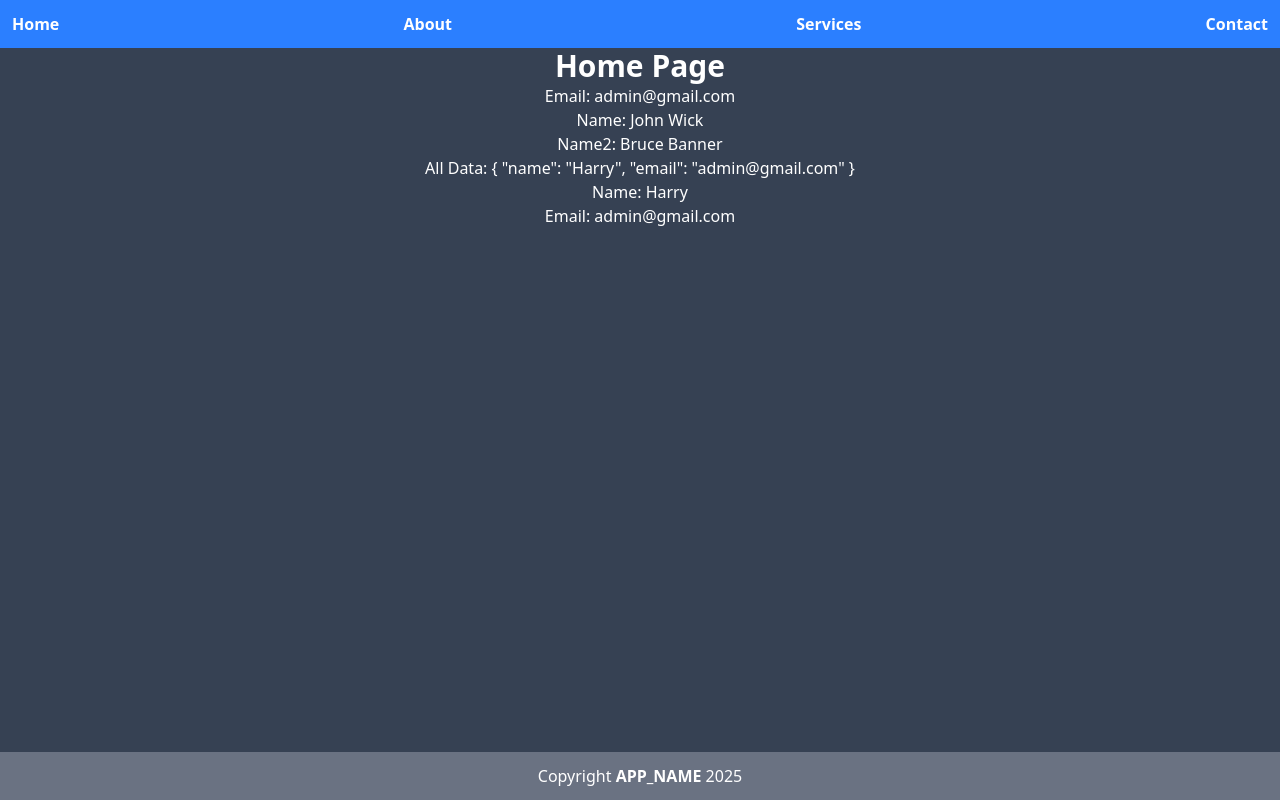
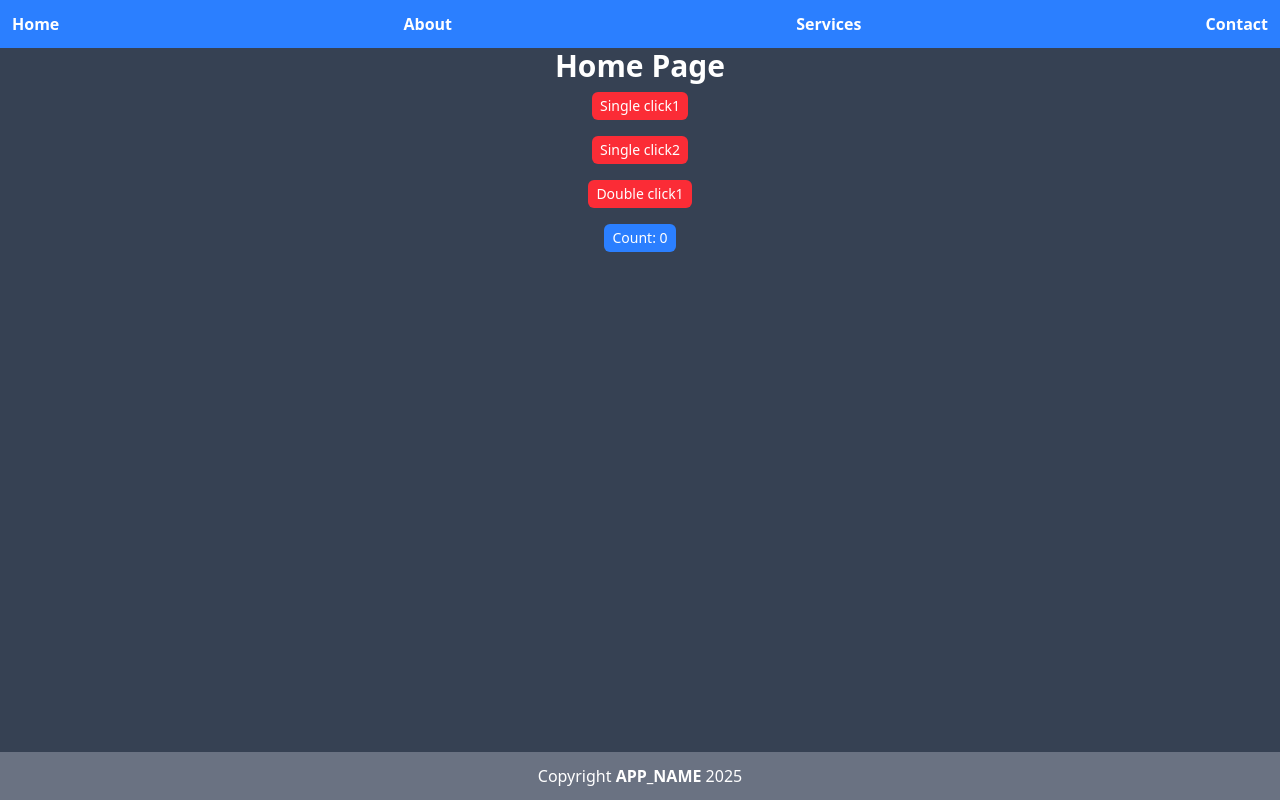
Before and after one commit to TechnicalSabir/vue-practice, a Vue app: page / in a window 1280 px wide. Built offline with nearby package versions, Linux system fonts and the light colour scheme.

Commit message:
PR-9 Event with example, click event

```diff
--- a/src/views/Home.vue
+++ b/src/views/Home.vue
@@ -1,34 +1,29 @@
 <script>
 export default {
   name: "Home",
-  data() {
+  data(){
     return {
-      email: "admin@gmail.com",
-      mobile: 9988776655,
+      count: 0,
     }
   },
   methods: {
-    getName(name) {
-      return name
+    getData(data){
+      alert(data);
     },
-    getData() {
-      return {
-        name: "Harry",
-        email: this.email
-      }
+    getConsole(data){
+      console.log("Focusing an element.")
     }
   }
+
 }
 </script>
 <template>
   <main class="flex justify-center items-center flex-col">
-    <h1 class="text-3xl font-bold">Home Page</h1>
-    <h1>Email: {{ email }}</h1>
-    <h1>Name: {{ getName("John Wick") }}</h1>
-    <h1>Name2: {{ getName("Bruce Banner") }}</h1>
-    <h1>All Data: {{ getData() }}</h1>
-    <h1>Name: {{ getData().name }}</h1>
-    <h1>Email: {{ getData().email }}</h1>
+    <h1 class="text-3xl font-bold" v-on:mouseenter="getConsole()">Home Page</h1>
+    <button type="button" class="bg-red-500 text-white rounded-md px-2 py-1 text-sm cursor-pointer m-2" v-on:click="getData(`Button1 clicked.`)">Single click1</button>
+    <button type="button" class="bg-red-500 text-white rounded-md px-2 py-1 text-sm cursor-pointer m-2" v-on:click="getData(`Button2 clicked.`)">Single click2</button>
+    <button type="button" class="bg-red-500 text-white rounded-md px-2 py-1 text-sm cursor-pointer m-2" v-on:dblclick="getData(`Button1 Double clicked.`)">Double click1</button>
+    <button type="button" class="bg-blue-500 text-white rounded-md px-2 py-1 text-sm cursor-pointer m-2" v-on:click="count++">Count: {{ count }}</button>
 
   </main>
 </template>
```
